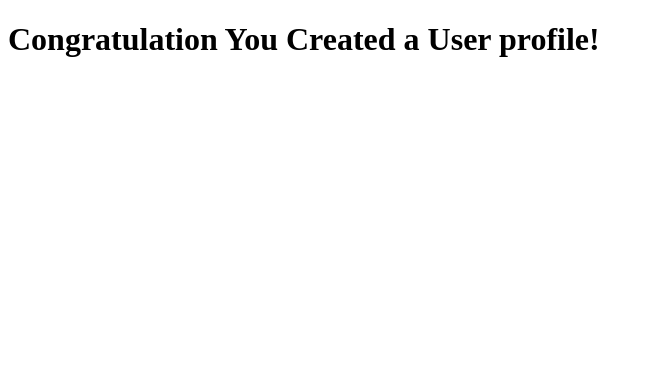
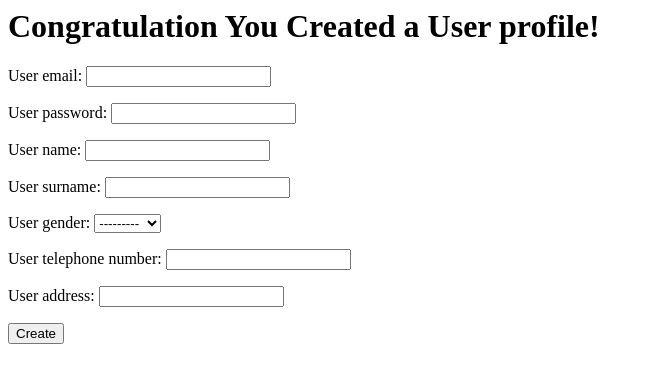
Before and after one commit to pyladies-poland/sandbox, a Django app: template accounts/templates/accounts/success.html in a window 1280 px wide. Shown: the top 383 px of the page, without its empty margins (0-652 px from the left). Run offline with Django 3.2, Linux system fonts and the light colour scheme; the template is opened without the code that fills it: values that come from a table or form of the project are taken from there, others are empty.

Commit message:
problem with activation link - need some help many small changes added foundation app in apps
email.send works

```diff
--- a/accounts/forms.py
+++ b/accounts/forms.py
@@ -1,4 +1,5 @@
 from django import forms
+from django.contrib.auth.models import User
 
 from accounts.models import User
 
@@ -6,6 +7,9 @@
 class NewUserForm(forms.ModelForm):
     class Meta:
         model = User
+        fields = ['user_email', 'user_password', 'user_name', 'user_surname', 'user_gender', 'user_telephone_number',
+                  'user_address']
+
 
     widgets = {
         'user_password': forms.PasswordInput(),
--- a/accounts/models.py
+++ b/accounts/models.py
@@ -11,11 +11,13 @@
     user_name = models.CharField(max_length=50)
     user_surname = models.CharField(max_length=50)
     user_gender = models.IntegerField(choices=GENDER)
-    user_telnr = models.CharField(max_length=20)
-    user_addres = models.CharField(max_length=200)
+    user_telephone_number = models.CharField(max_length=20)
+    user_address = models.CharField(max_length=200)
     user_register_date = models.DateTimeField(auto_now=False, auto_now_add=True)
     user_register_updated = models.DateTimeField(auto_now=True, auto_now_add=False)
-
+    user_activation_key = models.CharField(max_length=40)
+    user_akey_expires = models.DateTimeField()
+    user_is_activ = models.BooleanField(default=False)
 
     def __unicode__(self):
         return '{} {}'.format(self.user_name, self.user_surname)
--- a/accounts/templates/accounts/_base.html
+++ b/accounts/templates/accounts/_base.html
@@ -1,11 +1,4 @@
-<!DOCTYPE html>
-<html>
-<head lang="en">
-    <meta charset="UTF-8">
-    <title></title>
-</head>
-<body>
+<!-- extends 'foundation/base.html' -->
+
 {% block contents %}
 {% endblock %}
-</body>
-</html>
--- a/accounts/templates/accounts/new_account.html
+++ b/accounts/templates/accounts/new_account.html
@@ -10,7 +10,7 @@
 
     {% if messages %}
         {% for message in messages %}
-            <p>{{ message }}</p>
+            <p>{{ message }}</p> <!-- Da się to lepiej zrobić ? ja nie widzę potrzeby Fora ale inaczej nie działa-->
         {% endfor %}
     {% endif %}
 
--- a/accounts/templates/accounts/success.html
+++ b/accounts/templates/accounts/success.html
@@ -2,4 +2,12 @@
 
 {% block contents %}
 <h1>Congratulation You Created a User profile!</h1>
+
+    <form action="" method="post">
+        {% csrf_token %}
+        {{ form.as_p }}
+        <input type="submit" value="Create" />
+    </form>
+
+
 {% endblock %}
--- a/sandbox/email_info.py
+++ b/sandbox/email_info.py
@@ -1,7 +1,8 @@
 #for gmail or google api
 
 EMAIL_USE_TLS = True
-EMAIL_HOST = "smtp.gmail.com"
+EMAIL_HOST = 'smtp.gmail.com'
 EMAIL_HOST_USER = "piaskownica.app@gmail.com"
 EMAIL_HOST_PASSWORD = "pyladies1234"
+DEFAULT_FROM_EMAIL = "piaskownica.app@gmail.com"
 EMAIL_PORT = 587
--- a/sandbox/settings.py
+++ b/sandbox/settings.py
@@ -42,6 +42,7 @@
     'django.contrib.staticfiles',
     'places',
     'accounts',
+    'foundation',
 )
 
 MIDDLEWARE_CLASSES = (
```
Also changed, not shown: accounts/views.py (+16 -2 lines).
